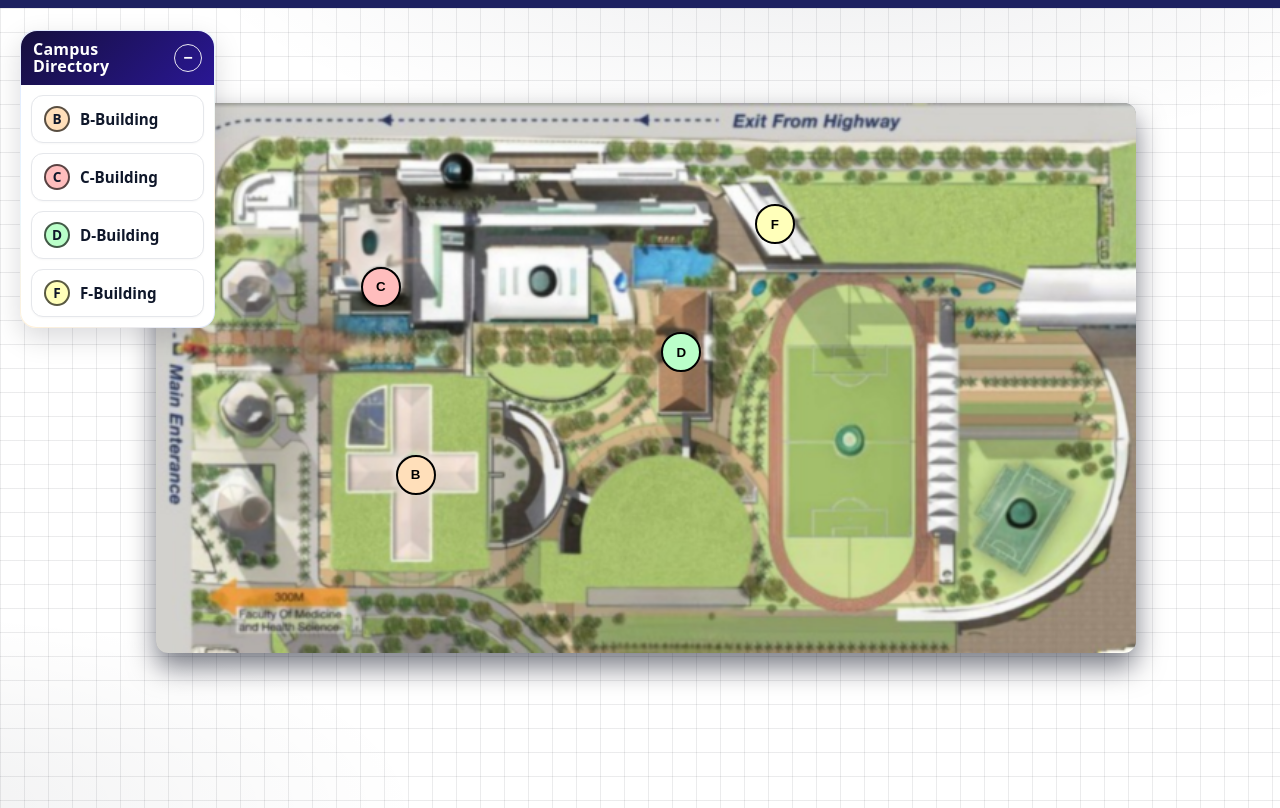
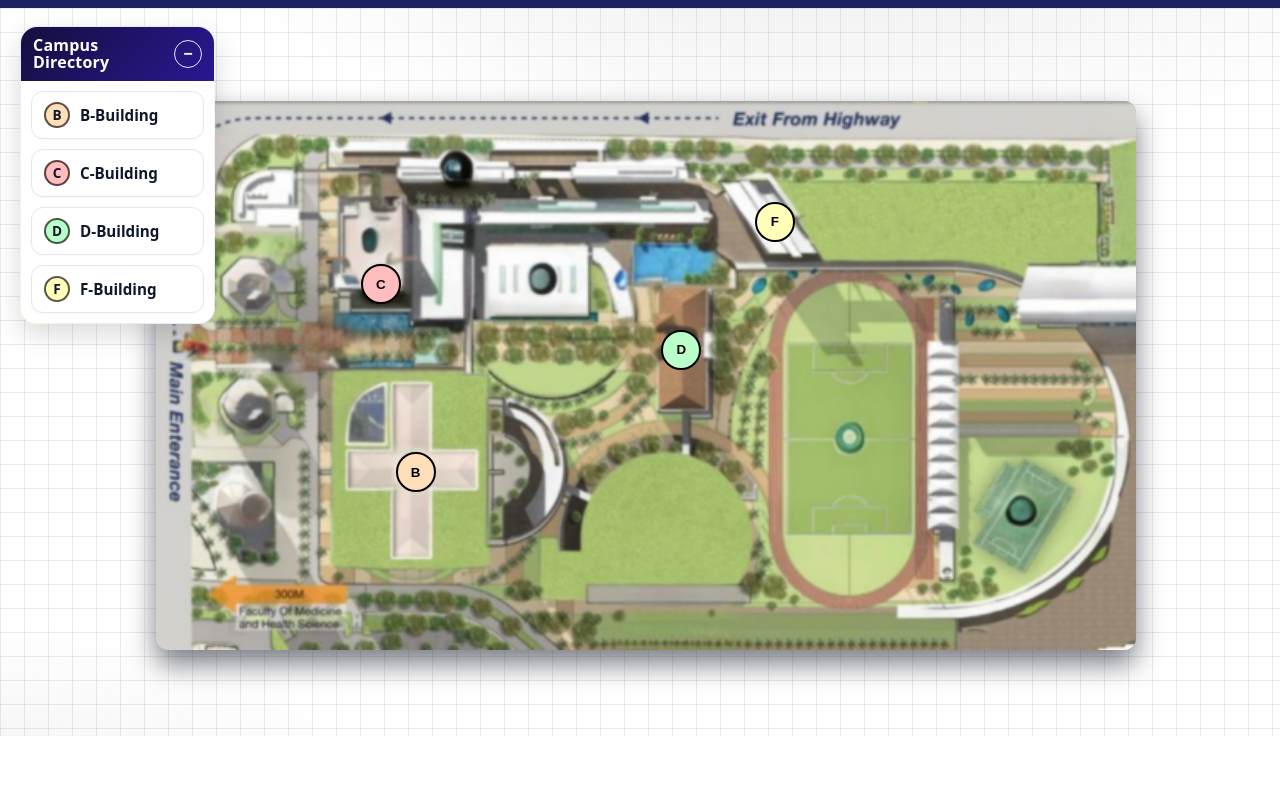
Before and after one commit to Nerrad07/WebCampusGuideUPH, a website: page screens/user-screens/map-screen.html in a window 1280 px wide. Shown: the part 64-872 px from the top of the page. After the commit the page ends 800 px from the top, so only its background shows below. Drawn offline with Linux system fonts and the light colour scheme; no server answers.

Commit message:
Update map-screen.css

```diff
--- a/screens/user-screens/map-screen.css
+++ b/screens/user-screens/map-screen.css
@@ -2,6 +2,11 @@
     margin: 0;
     padding: 0;
     box-sizing: border-box;
+}
+
+html, body {
+  height: 100%;
+  overflow: hidden;
 }
 
 body {
@@ -205,7 +210,7 @@ main{
     position: relative;
     padding-bottom: 35px;
     padding-left: 35px;
-    padding-top: 35px;
+    padding-top: 30px;
     padding-right: 35px;
 }
 
@@ -304,7 +309,7 @@ main{
 /* Left Popup Directory*/
 .map-dir {
     position:absolute;
-    top:22px;
+    top:18px;
     left:20px;
     width:195px;
     border-radius:16px;
```
